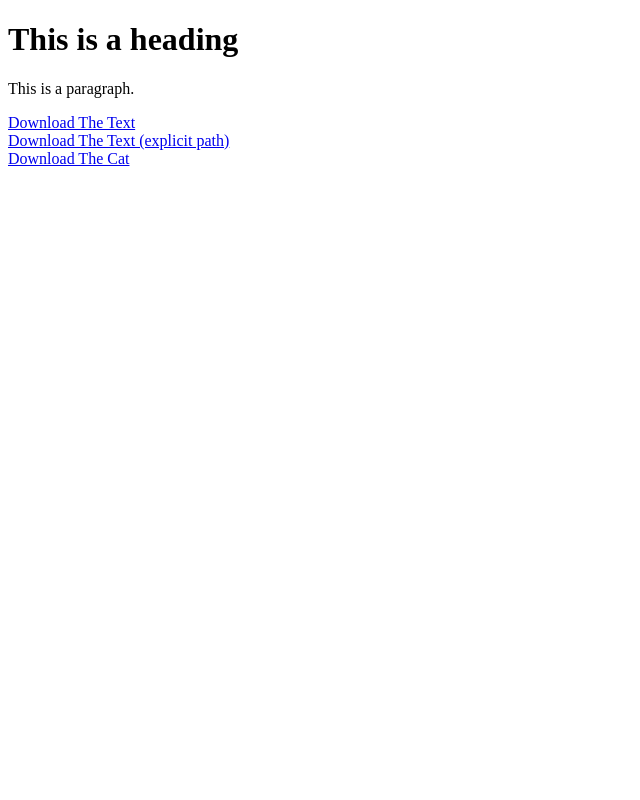
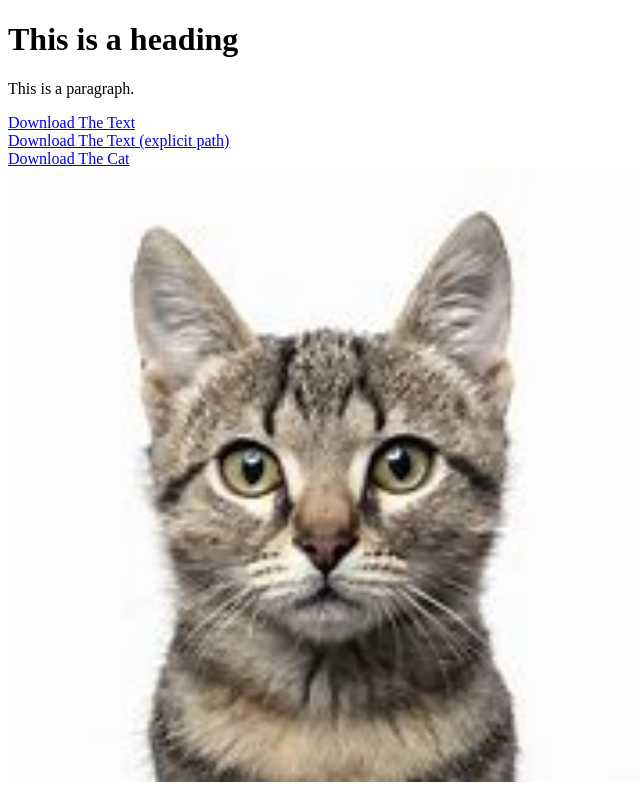
Before and after one commit to tofighi/tofighi.github.io, a plain HTML site: page lab1/index.html in a window 1280 px wide. Shown: the whole page, without its empty margins (0-640 px from the left). Drawn offline with Linux system fonts and the light colour scheme.

Commit message:
Update index.html

```diff
--- a/lab1/index.html
+++ b/lab1/index.html
@@ -22,6 +22,8 @@
 
 <br/>
 
+<img src="data/cat.png" width="50%" height="50%" alt="my cat image" />
+
 </body>
 
 </html>
```
